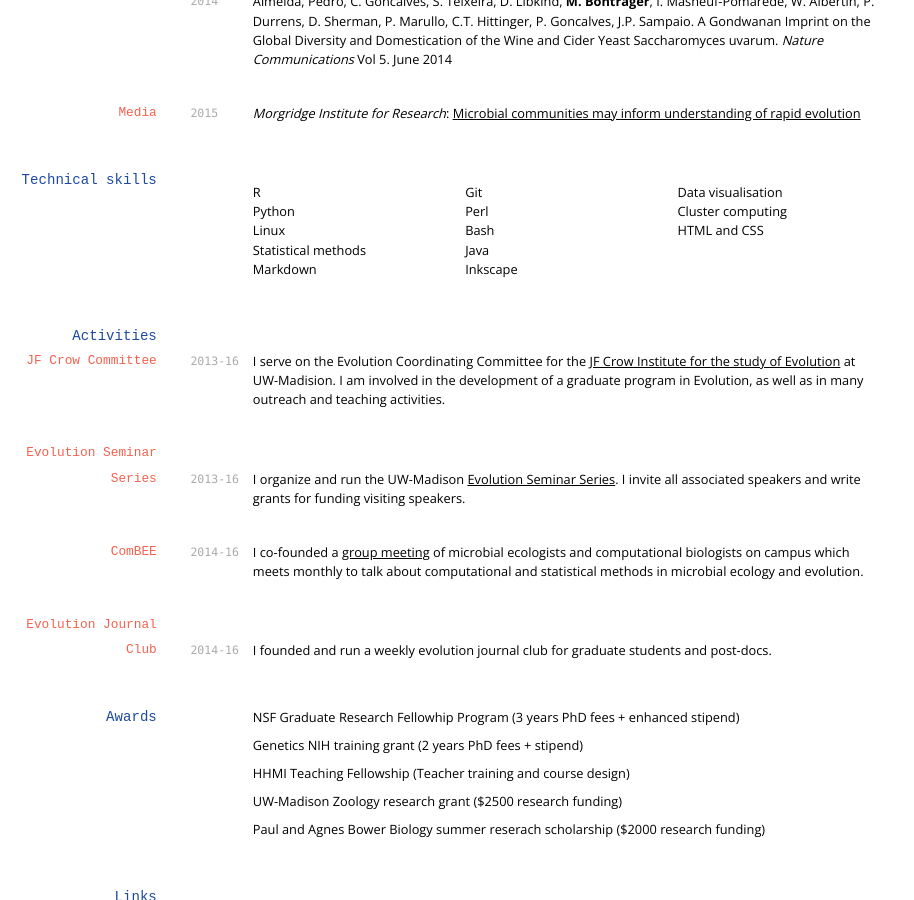
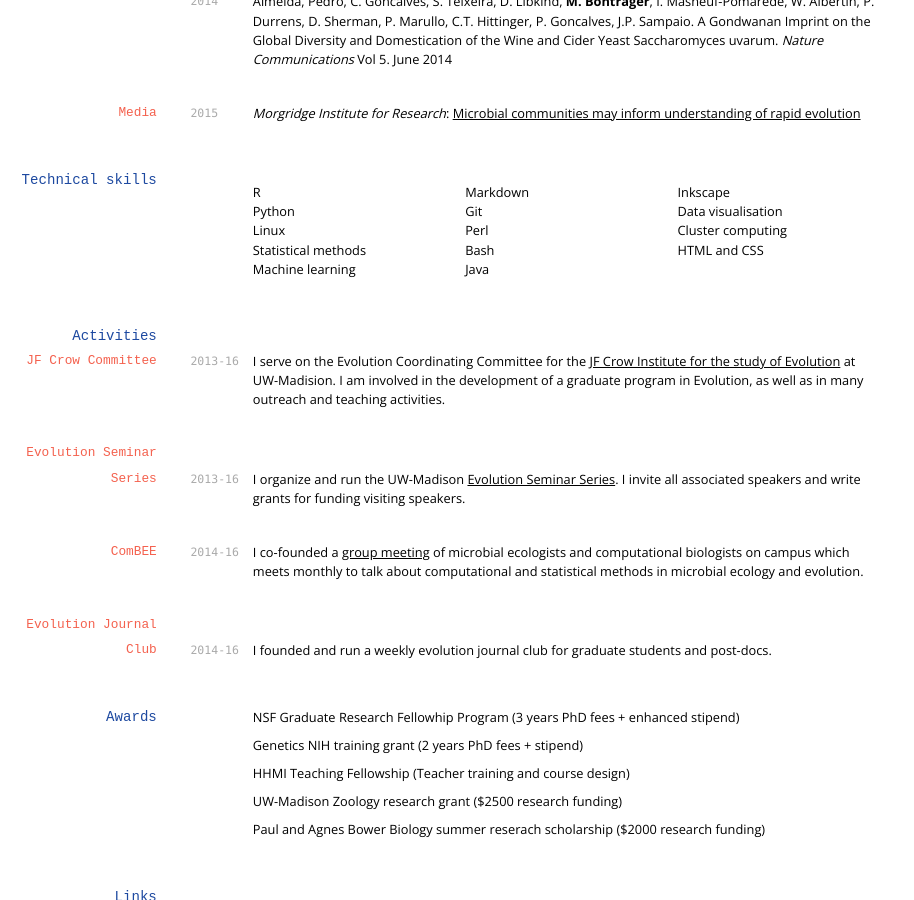
Before and after one commit to mbontrager/mbontrager.github.io, a Jekyll site: the page cv/index.html, which Jekyll copies as it is, in a window 1280 px wide and 900 px high, scrolled down 1758 px. Shown: the whole window, without its empty margins (0-914 px from the left). Built offline with Jekyll 4.4.1, drawn with Linux system fonts in a browser that asks for light colours; nearby versions of some CDN libraries.

Commit message:
Update CV

```diff
--- a/cv/index.html
+++ b/cv/index.html
@@ -136,6 +136,7 @@ The Role of RAD52 in Mitochondrial Genome Stability (<em>SUNY Brockport Summer R
   <li>Python</li>
   <li>Linux</li>
   <li>Statistical methods</li>
+  <li>Machine learning</li>
   <li>Markdown</li>
   <li>Git</li>
   <li>Perl</li>
```
